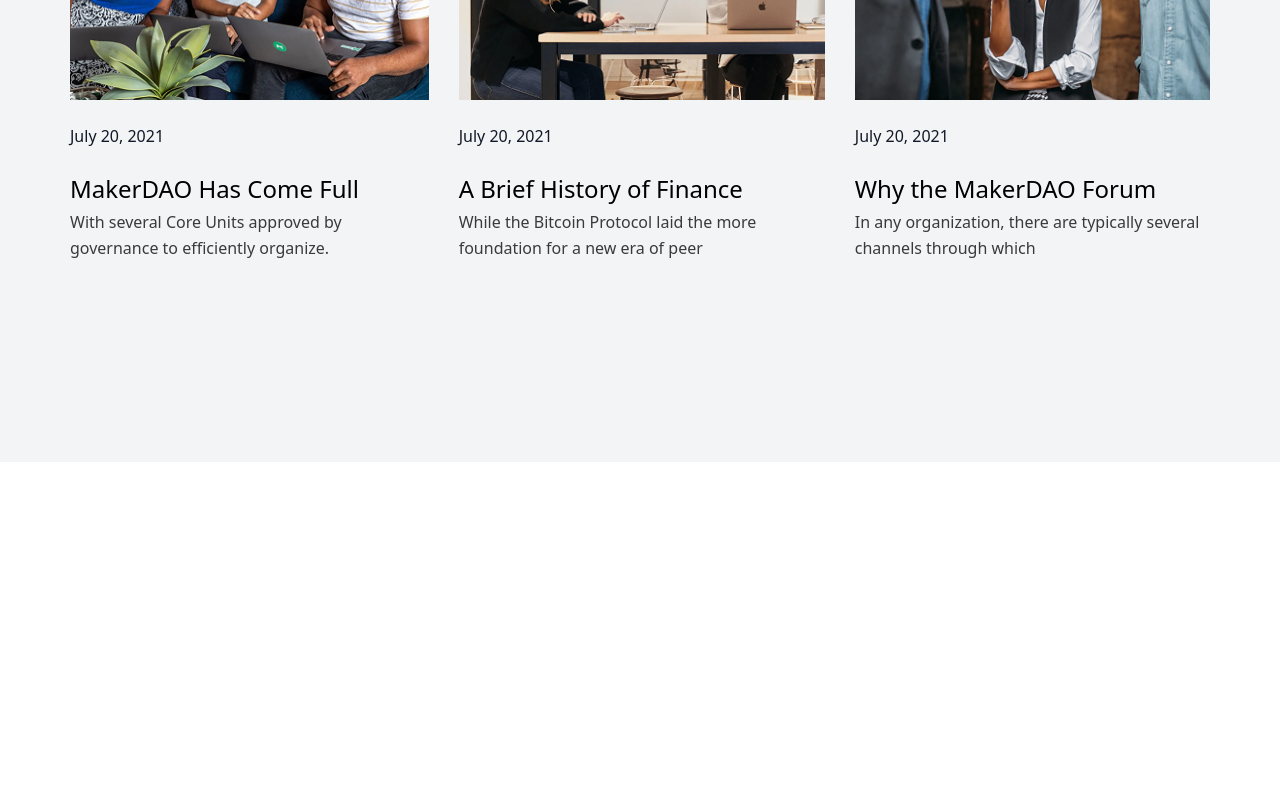
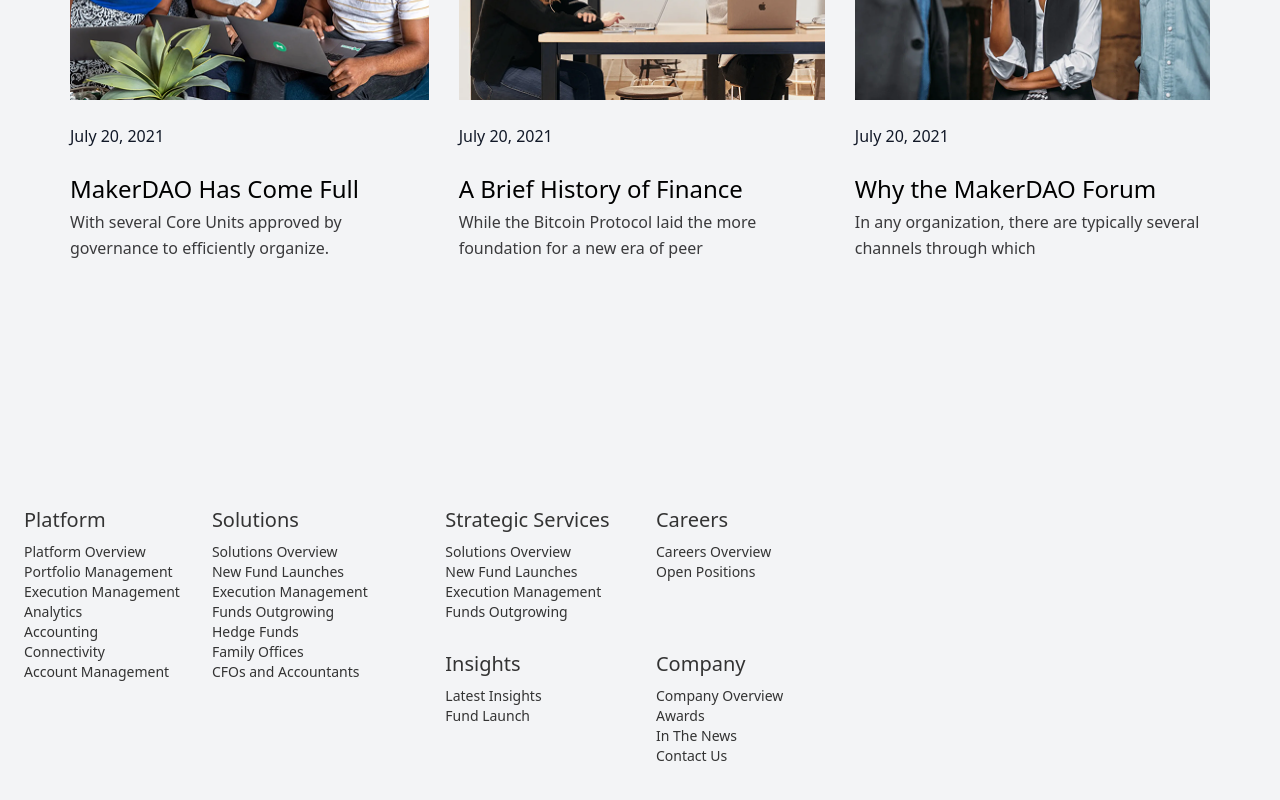
Before and after one commit to ArcadiiFlorean/React_Learn_Process_Web, a React (Vite) app: page / in a window 1280 px wide. Shown: the part 3004-3804 px from the top of the page. Before the commit the page ends 3466 px from the top, so only its background shows below. Built offline with nearby package versions, Linux system fonts and the light colour scheme.

Commit message:
Add:Footer

```diff
--- a/src/App.jsx
+++ b/src/App.jsx
@@ -6,7 +6,7 @@
 import KeyBenefits from "./components/KeyBenefits";
 import StrengthSection from "./components/StrengthSection";
 import Blog from "./components/Blog";
-
+import Footer from "./components/Footer";
 function App() {
   return (
     <div className="min-h-screen bg-gray-100 text-gray-900">
@@ -16,6 +16,7 @@
       <KeyBenefits />
       <StrengthSection />
       <Blog />
+      <Footer />
     </div>
   );
 }
--- /dev/null
+++ b/src/components/Footer.jsx
@@ -0,0 +1,68 @@
+import React from "react"; function Footer() { return (
+<footer className="bg-gray-100 px-6 py-12 text-sm text-[#333] ">
+  <div
+    className="max-w-7xl mx-auto grid grid-cols-1 md:grid-cols-2 lg:grid-cols-3 gap-8"
+  >
+    {/* Left */}
+    <div className="flex flex-col sm:flex-row gap-8">
+      <ul>
+        <h3 className="font-custom3 font-medium text-[20px] mb-3">Platform</h3>
+        <li><a href="">Platform Overview</a></li>
+        <li><a href="">Portfolio Management</a></li>
+        <li><a href="">Execution Management</a></li>
+        <li><a href="">Analytics</a></li>
+        <li><a href="">Accounting</a></li>
+        <li><a href="">Connectivity</a></li>
+        <li><a href="">Account Management</a></li>
+      </ul>
+
+      <ul>
+        <h3 className="font-custom3 font-medium text-[20px] mb-3">Solutions</h3>
+        <li><a href="">Solutions Overview</a></li>
+        <li><a href="">New Fund Launches</a></li>
+        <li><a href="">Execution Management</a></li>
+        <li><a href="">Funds Outgrowing</a></li>
+        <li><a href="">Hedge Funds</a></li>
+        <li><a href="">Family Offices</a></li>
+        <li><a href="">CFOs and Accountants</a></li>
+      </ul>
+    </div>
+
+    {/* Right */}
+    <div className="grid grid-cols-2  gap-8 ">
+
+      <ul>
+        <h3 className="font-custom3 font-medium text-[20px] mb-3">
+          Strategic Services
+        </h3>
+        <li><a href="">Solutions Overview</a></li>
+        <li><a href="">New Fund Launches</a></li>
+        <li><a href="">Execution Management</a></li>
+        <li><a href="">Funds Outgrowing</a></li>
+      </ul>
+
+      <ul>
+        <h3 className="font-custom3 font-medium text-[20px] mb-3">Careers</h3>
+        <li><a href="">Careers Overview</a></li>
+        <li><a href="">Open Positions</a></li>
+      </ul>
+
+      <ul>
+        <h3 className="font-custom3 font-medium text-[20px] mb-3">Insights</h3>
+        <li><a href="">Latest Insights</a></li>
+        <li><a href="">Fund Launch</a></li>
+      </ul>
+
+      <ul>
+        <h3 className="font-custom3 font-medium text-[20px] mb-3">Company</h3>
+        <li><a href="">Company Overview</a></li>
+        <li><a href="">Awards</a></li>
+        <li><a href="">In The News</a></li>
+        <li><a href="">Contact Us</a></li>
+      </ul>
+    </div>
+  </div>
+  {/* Bottom */}
+  <div></div>
+</footer>
+); } export default Footer;
```
Also changed, not shown: src/components/index.html (added, +72 -0 lines).
